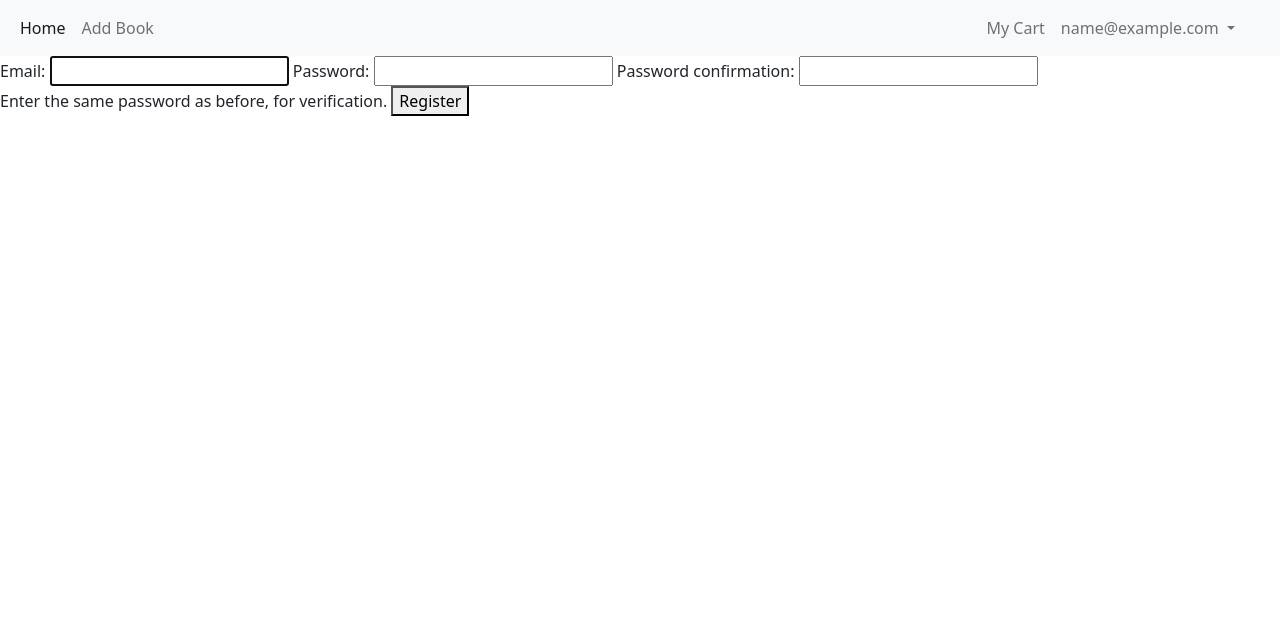
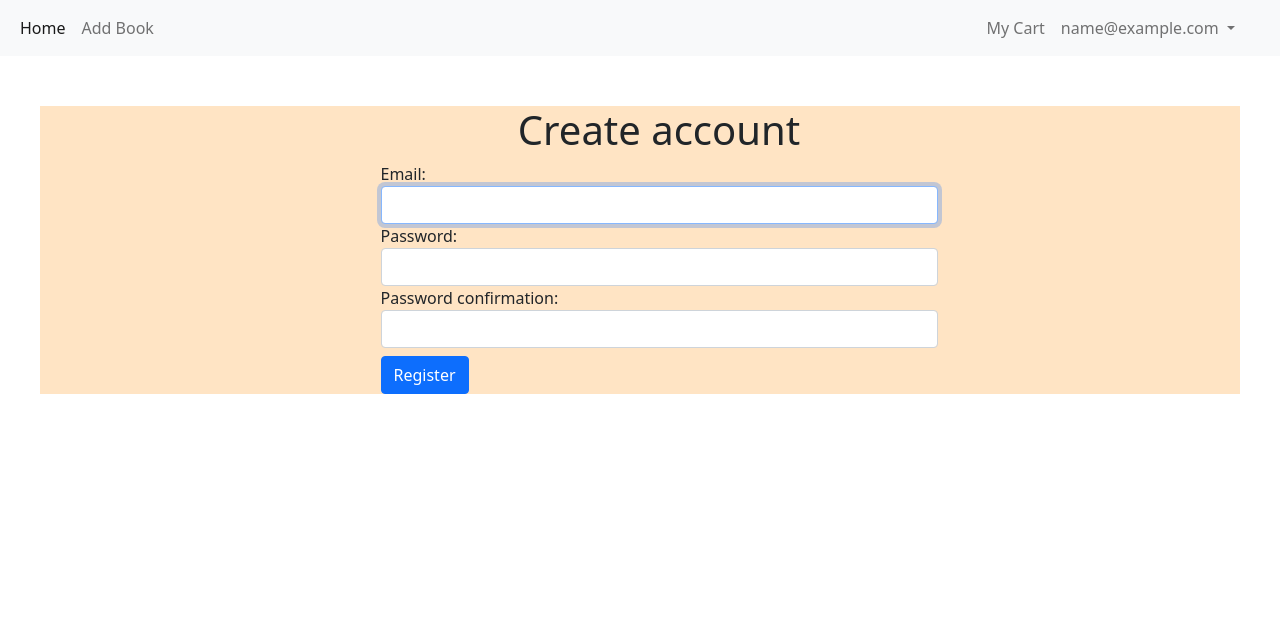
Before and after one commit to trenev/Bookbar, a Django app: template templates/auth/register_user.html in a window 1280 px wide. Shown: the top 634 px of the page. Run offline with Django 4.2, Linux system fonts and the light colour scheme; the template is opened without the code that fills it: values that come from a table or form of the project are taken from there, others are empty; the visitor is signed in with stand-in values (Sample User, id 1).

Commit message:
Added custom form for user registration

```diff
--- a/bookbar/auth_app/forms.py
+++ b/bookbar/auth_app/forms.py
@@ -1,10 +1,18 @@
+from django import forms
 from django.contrib.auth import get_user_model
 from django.contrib.auth import forms as auth_forms
+
+from bookbar.common.mixins import BootstrapFormControlMixin
 
 UserModel = get_user_model()
 
 
-class UserRegistrationForm(auth_forms.UserCreationForm):
+class UserRegistrationForm(BootstrapFormControlMixin, auth_forms.UserCreationForm):
+    def __init__(self, *args, **kwargs):
+        super().__init__(*args, **kwargs)
+        self._init_bootstrap_form_controls()
+        self.fields['password2'].help_text = None
+
     class Meta:
         model = UserModel
-        fields = ['email']
+        fields = ['email', ]
--- /dev/null
+++ b/bookbar/common/mixins.py
@@ -0,0 +1,11 @@
+class BootstrapFormControlMixin:
+    fields = {}
+
+    def _init_bootstrap_form_controls(self):
+        for _, field in self.fields.items():
+            if not hasattr(field.widget, 'attrs'):
+                setattr(field.widget, 'attrs', {})
+            if 'class' not in field.widget.attrs:
+                field.widget.attrs['class'] = ''
+
+            field.widget.attrs['class'] += 'form-control'
--- a/templates/auth/register_user.html
+++ b/templates/auth/register_user.html
@@ -1,10 +1,21 @@
 {% extends 'common/base.html' %}
 {% block page_content %}
 
-<form action="{% url 'register user' %}" method="post">
-    {% csrf_token %}
-    {{ form }}
-    <button>Register</button>
-</form>
+    <div class="container mb-5">
+        <h1 class="text-center">Create account</h1>
+        <div class="row">
+            <div class="col-lg-3"></div>
+            <div class="col-lg-6">
+                <form action="{% url 'register user' %}" method="post">
+
+                    {% csrf_token %}
+                    {{ form }}
+
+                    <button class="btn btn-primary mt-2" type="submit">Register</button>
+                </form>
+            </div>
+            <div class="col-lg-3"></div>
+        </div>
+    </div>
 
 {% endblock %}
```
